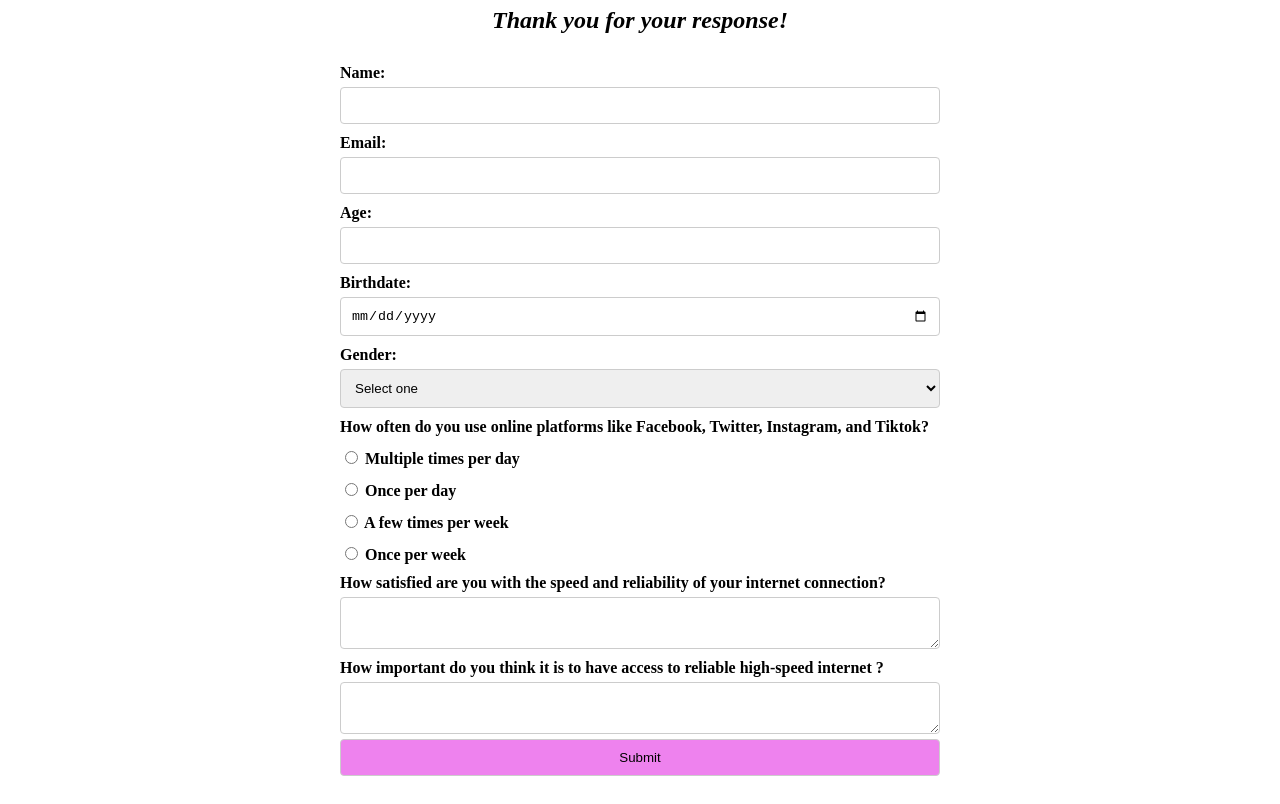
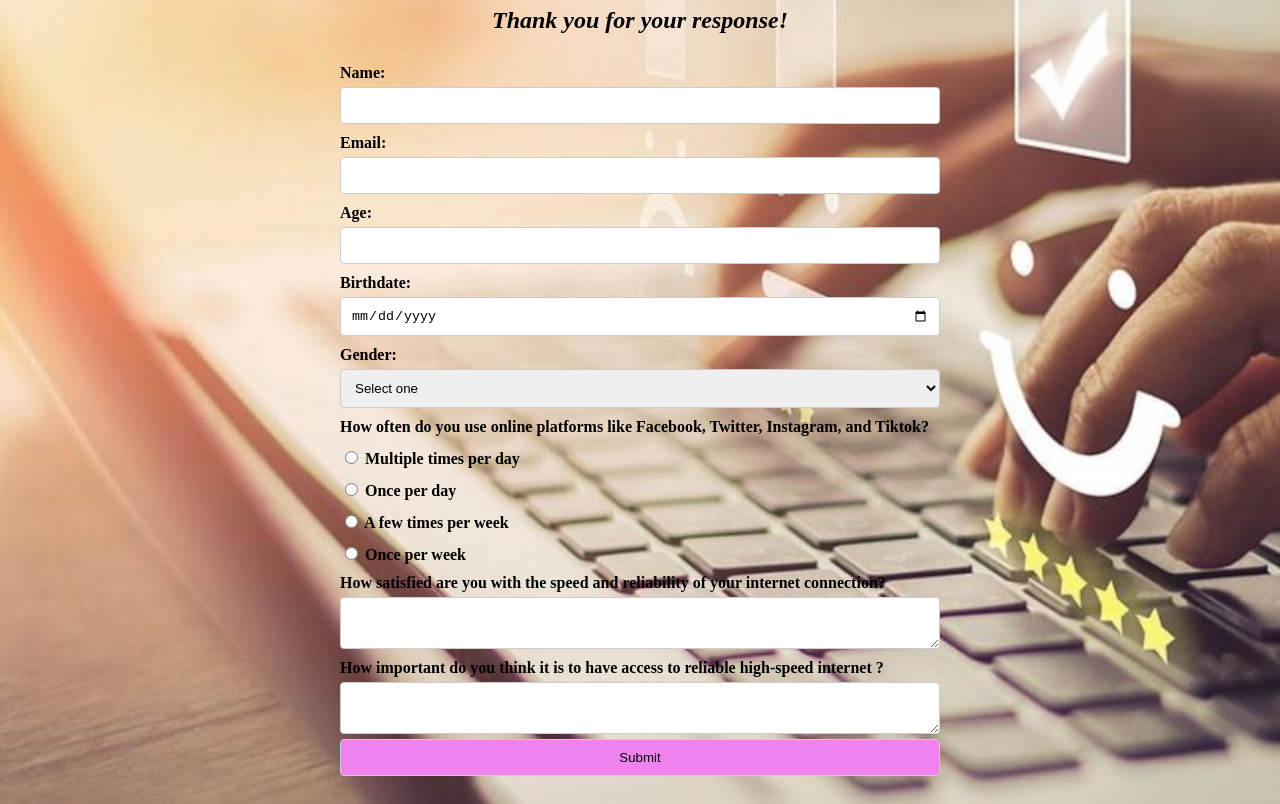
Before and after one commit to maryycris/Portfolio2, a plain HTML site: page form.html in a window 1280 px wide. Shown: the part 101-905 px from the top of the page. Drawn offline with Linux system fonts and the light colour scheme.

Commit message:
Update form.css

```diff
--- a/css/form.css
+++ b/css/form.css
@@ -1,5 +1,5 @@
 body {
-    background-image: url('images/form.jpg');
+    background-image: url("../images/form.jpg");
     background-size: cover;
     background-repeat: no-repeat;
   }
```
